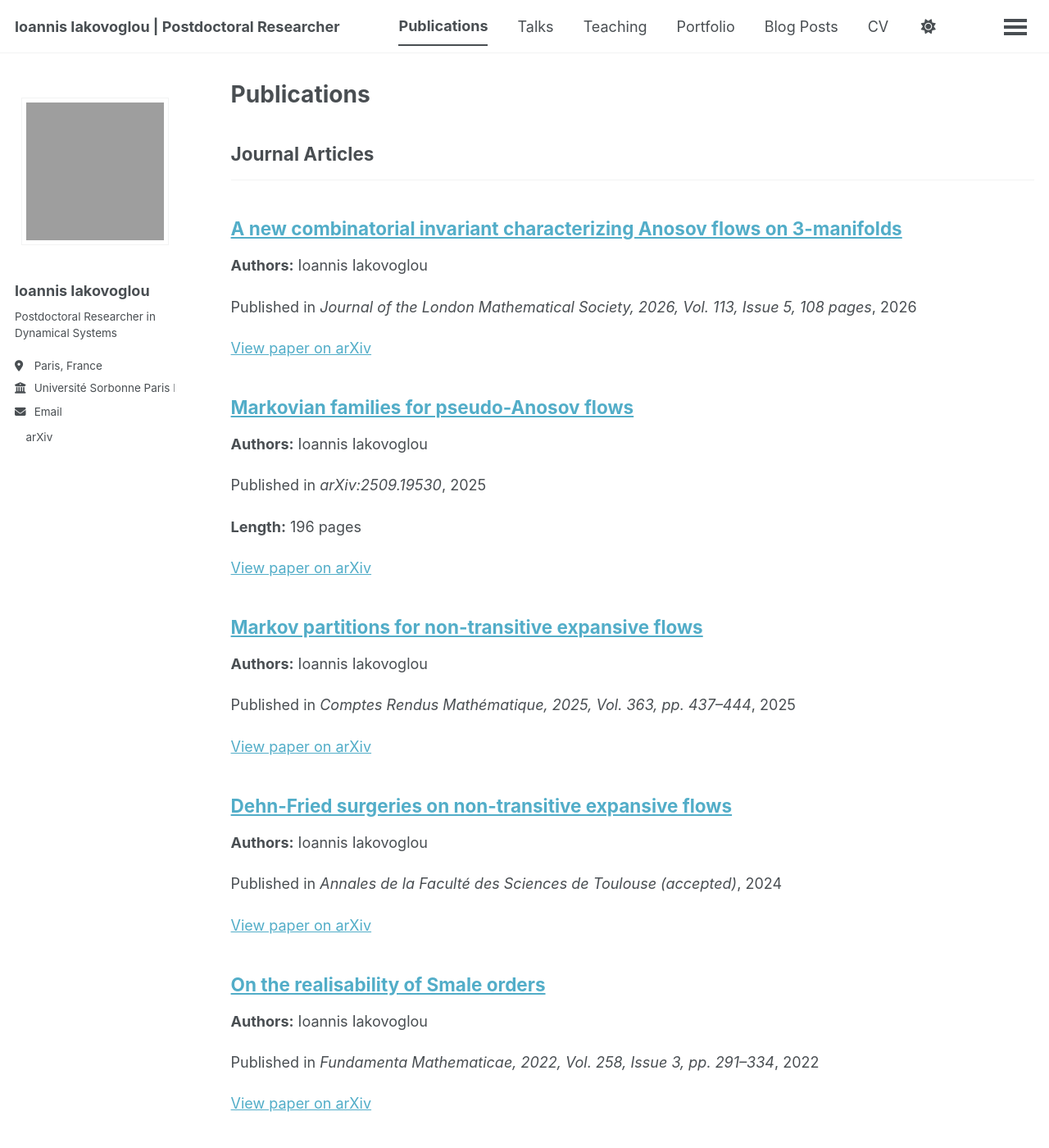
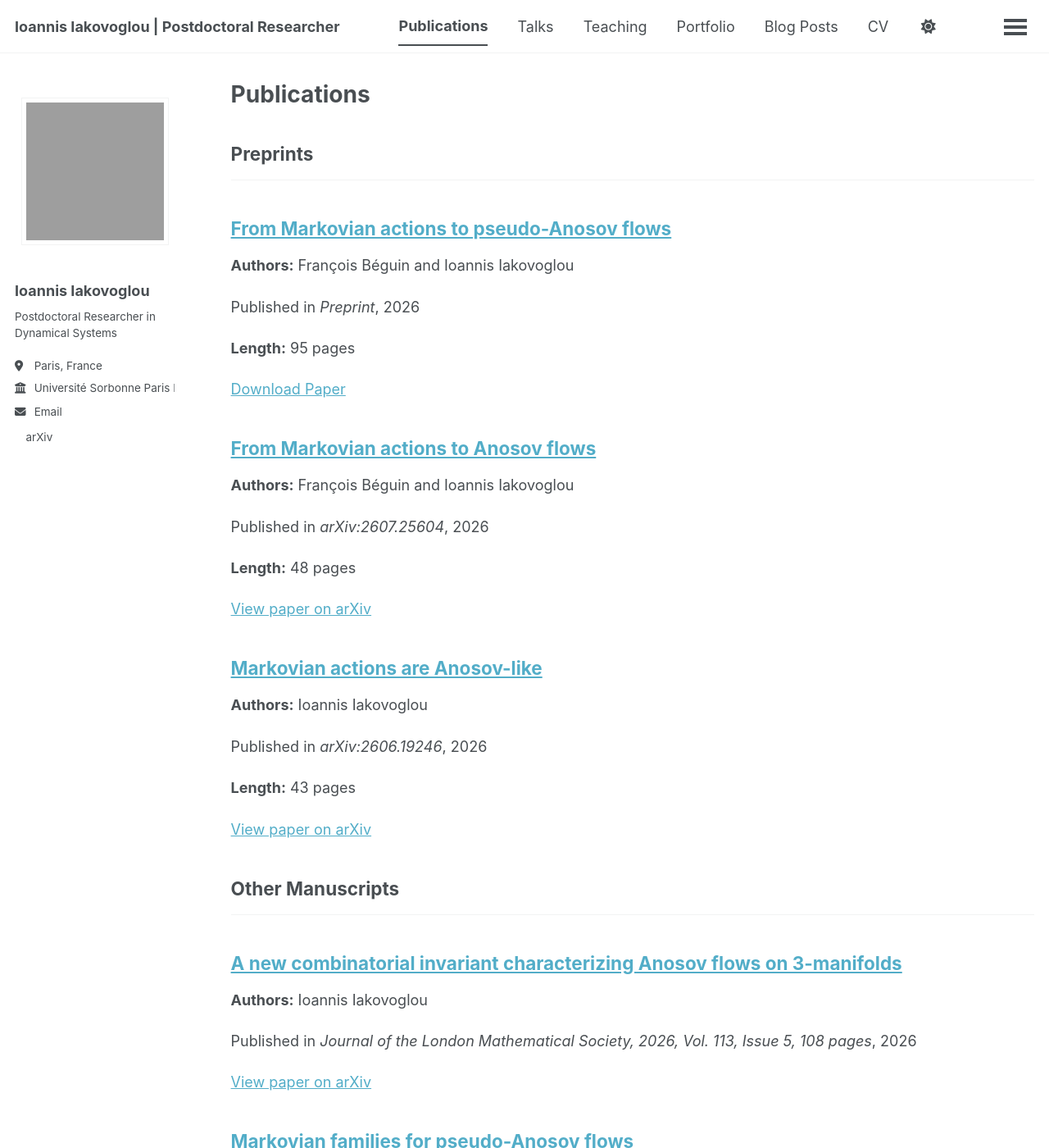
Before and after one commit to ioannisiakovoglou/ioannisiakovoglou.github.io, a Jekyll site: the page built from _pages/publications.html, in a window 1280 px wide and 1400 px high. Shown: the whole window at 82% size. Built offline with Jekyll 4.4.1, drawn with Linux system fonts in a browser that asks for light colours; a script bundle is joined from its source files by our own code; a style sheet for code colours, icons or effects is not loaded.

Commit message:
Update _config.yml

```diff
--- a/_config.yml
+++ b/_config.yml
@@ -81,14 +81,18 @@ author:
   youtube          : # Username
   zhihu            : # Username
 
-# Publication Category - The following the list of publication categories and their headings
+# Publication Category
 publication_category:
+  articles:
+    title: 'Journal Articles'
+  preprints:
+    title: 'Preprints'
+  conferences:
+    title: 'Conference Papers'
   books:
     title: 'Books'
   manuscripts:
-    title: 'Journal Articles'
-  conferences:
-    title: 'Conference Papers'
+    title: 'Other Manuscripts'
 
 # Site Settings
 teaser                   :  # filename of teaser fallback teaser image placed in /images/ for social media previews
```
